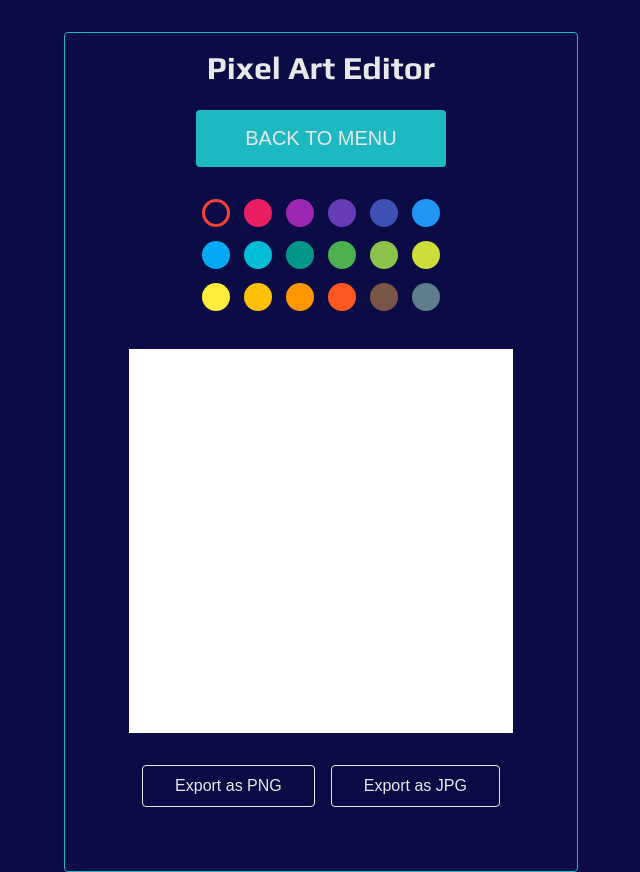
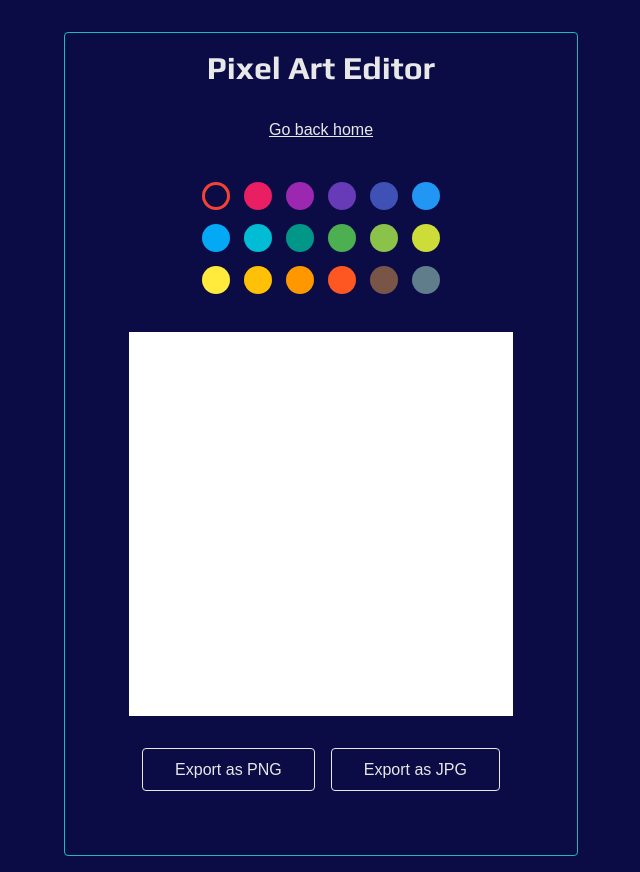
Before and after one commit to nldanne/drawing-pixels, a React (Create React App) app: page / in a window 1280 px wide. Both pictures are taken after a click on the button "START DRAWING". Shown: the whole page, without its empty margins (319-959 px from the left). Built offline with nearby package versions, Linux system fonts and the light colour scheme.

Commit message:
added changes to a button element

```diff
--- a/src/components/Editor.js
+++ b/src/components/Editor.js
@@ -9,7 +9,7 @@ function Editor() {
   const [canvasHeight, setCanvasHeight] = useState(16);
   const [hideOptions, setHideOptions] = useState(false);
   const [hideDrawingCanvas, setHideDrawingCanvas] = useState(true);
-  const [buttonText, setButtonText] = useState('Start drawing');
+  //const [buttonText, setButtonText] = useState('Start drawing');
   const [selectedColor, setSelectedColor] = useState('#f44336');
 
   const widthHandler = (e) => {
@@ -23,14 +23,15 @@ function Editor() {
   const initializeCanvas = () => {
     setHideOptions(!hideOptions);
     setHideDrawingCanvas(!hideDrawingCanvas);
-
-    buttonText ==='Start drawing'
-      ? setButtonText('back to menu')
-      : setButtonText('Start drawing');
   };
 
   const changeColorHandler = (color) => {
     setSelectedColor(color.hex);
+  };
+
+  const handleGoBack = () => {
+    setHideOptions(false);
+    setHideDrawingCanvas(true);
   };
 
   return (
@@ -59,14 +60,24 @@ function Editor() {
         </div>
       </div> )}
 
-      <button
-        className='button'
-        onClick={initializeCanvas}
-      > {buttonText}
-      </button>
+      {hideDrawingCanvas && (
+        <button
+          className='button'
+          onClick={initializeCanvas}
+        > Start Drawing
+        </button>
+      )}
+
+
 
       {hideOptions && (
         <>
+          <button
+            className='button-back'
+            onClick={handleGoBack}
+          > Go back home
+          </button>
+
           <CirclePicker
             color={selectedColor}
             onChangeComplete={changeColorHandler}
--- a/src/components/Pixel.js
+++ b/src/components/Pixel.js
@@ -22,7 +22,12 @@ function Pixel({ selectedColor }) {
     }
 
     setCanChangeColor(true);
-  }
+  };
+
+
+  const removeColor = () => {
+    setPixelColor('#fff');
+  };
 
   return (
     <div
@@ -31,6 +36,7 @@ function Pixel({ selectedColor }) {
       onClick={applyColor}
       onMouseEnter={changeColorOnHover}
       onMouseLeave={resetColor}
+      onDoubleClick={removeColor}
     >
 
     </div>
--- a/src/styles/editor.scss
+++ b/src/styles/editor.scss
@@ -87,6 +87,29 @@
       border-color: $white;
       color: $black;
     }
+
+
   }
 
+  .button-back {
+    font-size: 1rem;
+    background-color: transparent;
+    color: $white;
+    padding: 0.7rem 2rem;
+    //border-radius: 0.25rem;
+    //text-transform: uppercase;
+    //border-bottom: 1px solid $white;
+    border: none;
+    text-decoration: underline;
+    transition: background-color 0.2s ease-in-out;
+    margin: 0 0.5rem 2rem;
+
+
+    &:hover {
+      cursor: pointer;
+      color: $green;
+    }
+  }
+
+
 }
```
